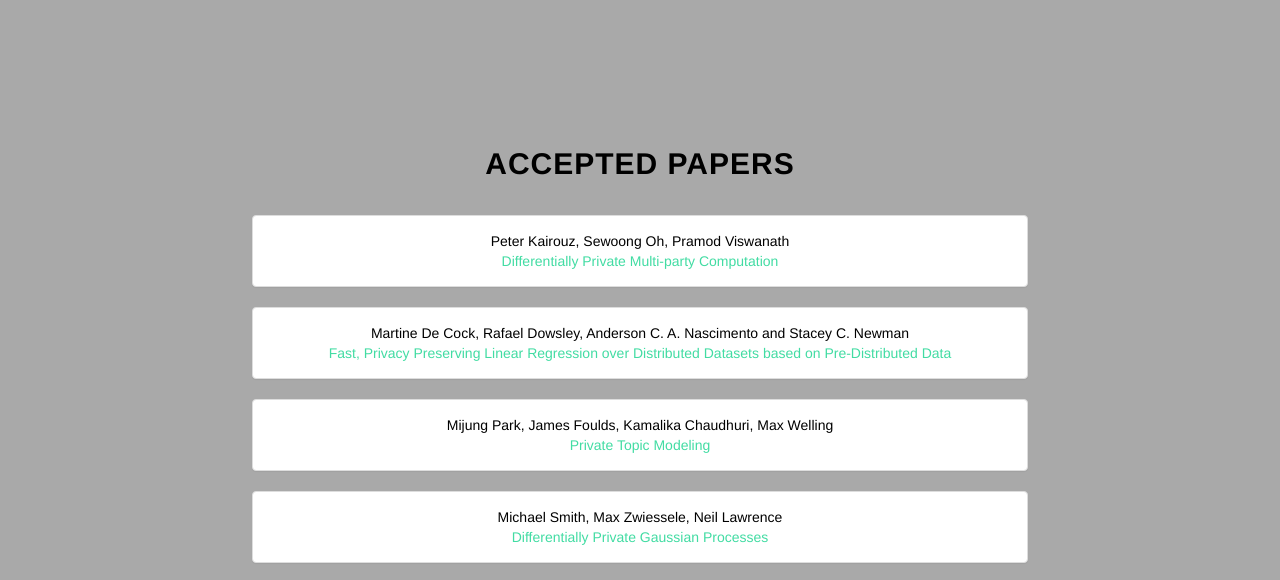
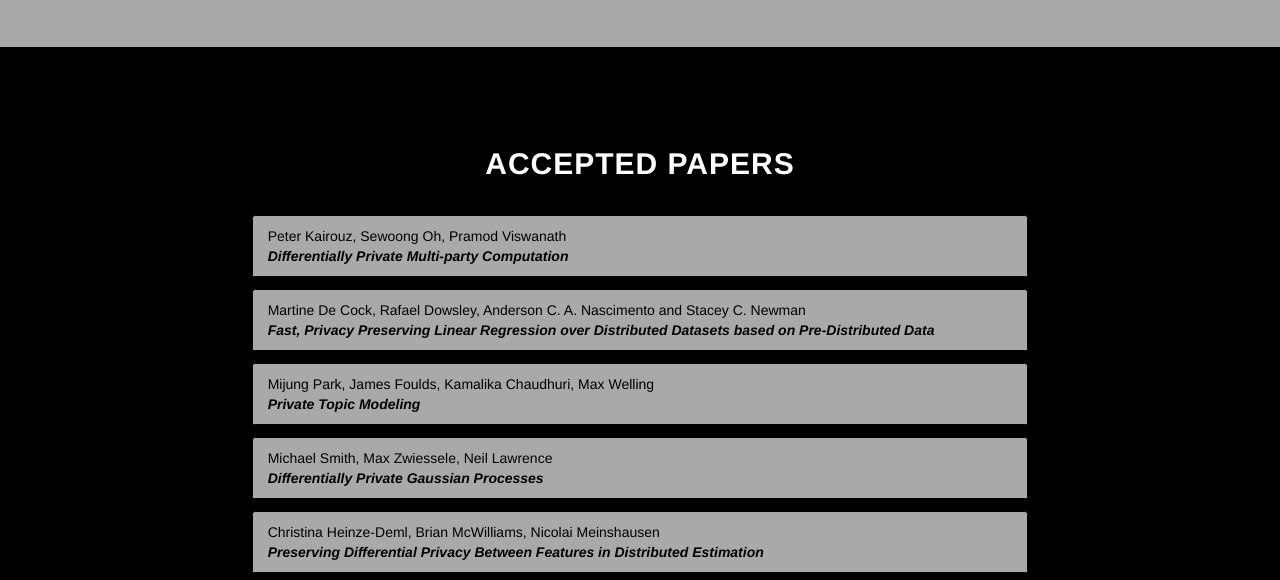
Before and after one commit to PMPML/PMPML16, a plain HTML site: page hidden.html in a window 1280 px wide. Shown: the part 2220-2800 px from the top of the page. Drawn offline with nearby package versions, Linux system fonts and the light colour scheme.

Commit message:
Update the css files for list of papers

```diff
--- a/css/style.css
+++ b/css/style.css
@@ -267,14 +267,18 @@
         webkit-tap-highlight-color: rgba(255, 255, 255, 0.2);
     }
 
-    #about,#schedule,#dates {
+    #about,
+    #schedule,
+    #dates,
+    #papers {
         width: 100%;
         padding: 100px 50px 50px 50px;
         color: white;
         background-color: black;
     }
 
-    #speakers,#papers,#organizers {
+    #speakers,
+    #organizers {
         width: 100%;
         padding: 100px 50px 50px 50px;
         color: black;
@@ -315,7 +319,7 @@
     }
 
     .hiddenRow {
-	padding: 0 !important;
+        padding: 0 !important;
     }
 
     .btn {
@@ -341,3 +345,31 @@
         color: black;
         background-color: #42DCA3;
     }
+
+    .panel-paper {
+        border-color: black;
+        text-align: left;
+        margin-bottom: 12px;
+    }
+
+    .panel-paper > .panel-paper-body {
+        background-color: darkgrey;
+        color: black;
+        border-top-left-radius: 3px;
+        border-top-right-radius: 3px;
+        font-size: 14px;
+        padding-bottom: 10px;
+        padding-top: 10px;
+    }
+
+    .panel-paper > .panel-paper-footer {
+        background-color: white;
+        color: black;
+        font-size: 12px;
+    }
+
+    .paper-title {
+        font-weight: bold;
+        font-style: italic;
+        color: black;
+    }
```
Also changed, not shown: index.html (+3 -0 lines).
